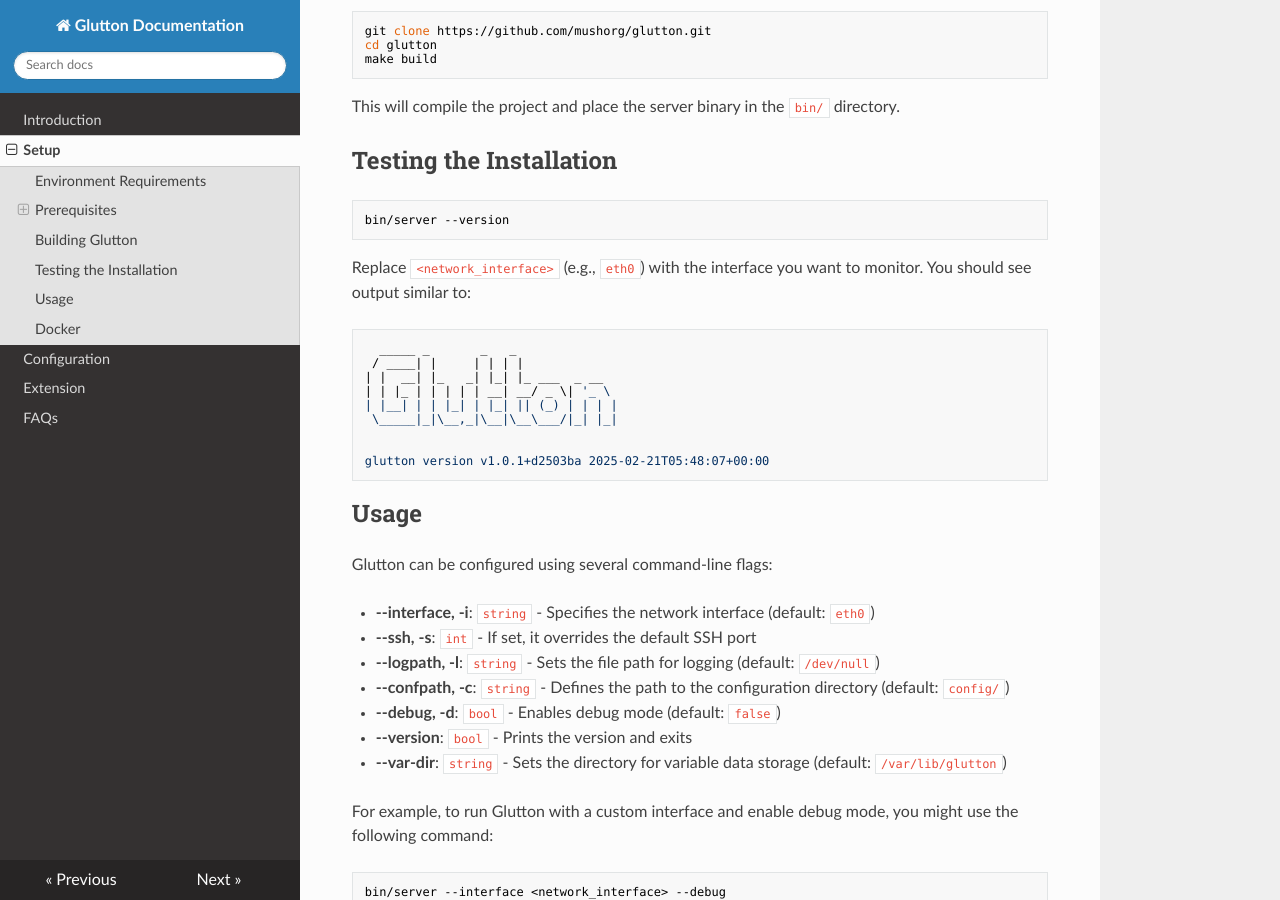
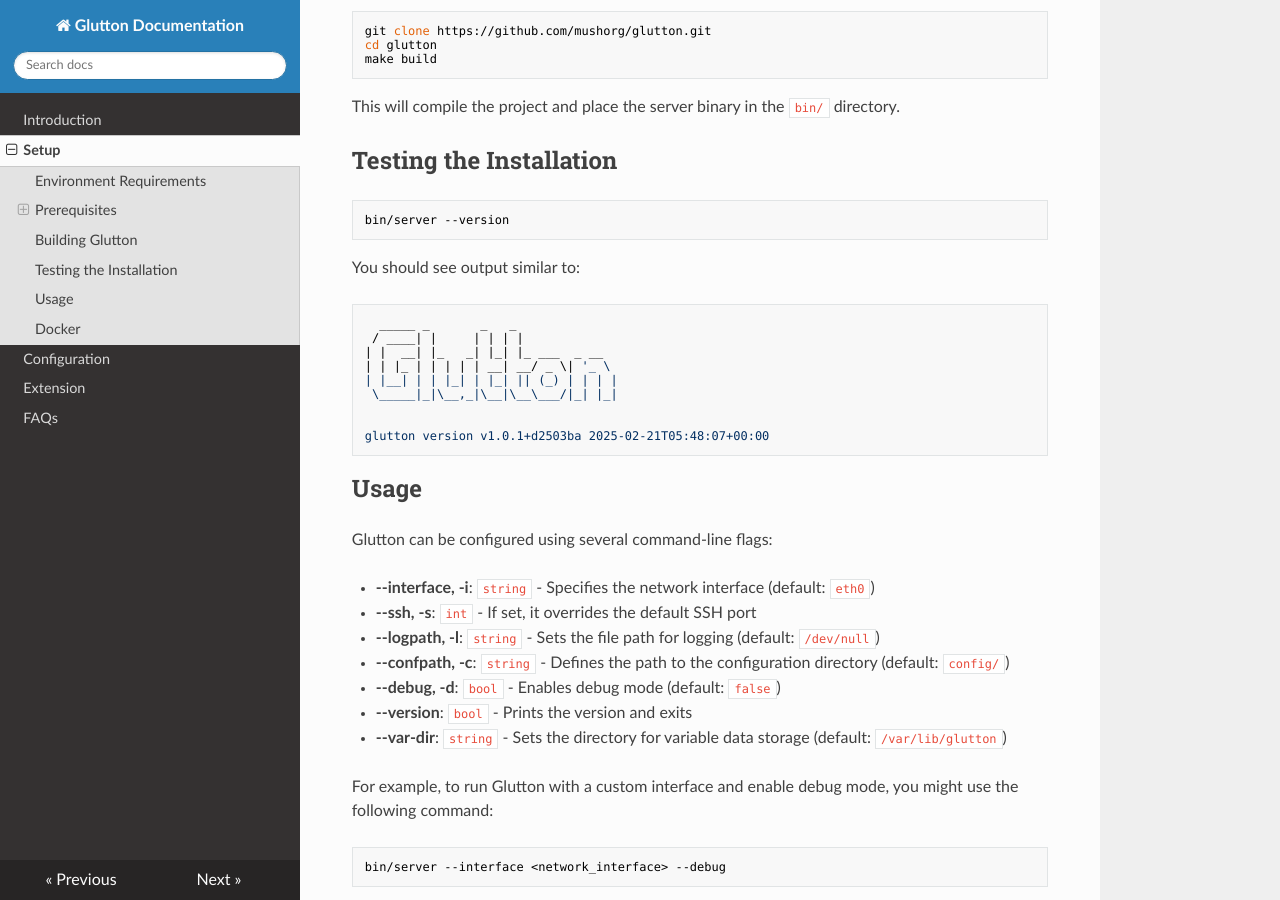
Before and after one commit to mushorg/glutton, an MkDocs documentation site: the page built from docs/setup.md, in a window 1280 px wide and 900 px high, scrolled down 985 px. Built offline with MkDocs 1.6.1, drawn with Linux system fonts in a browser that asks for light colours; nearby versions of some CDN libraries.

Commit message:
Setup docs - Installation Test fix (#181)

````diff
--- a/docs/setup.md
+++ b/docs/setup.md
@@ -50,7 +50,7 @@ This will compile the project and place the server binary in the `bin/` director
 ```bash
 bin/server --version
 ```
-Replace `<network_interface>` (e.g., `eth0`) with the interface you want to monitor. You should see output similar to:
+You should see output similar to:
 
 ```bash
   _____ _       _   _
````
